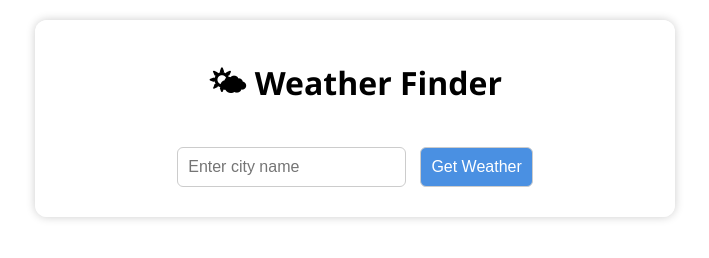
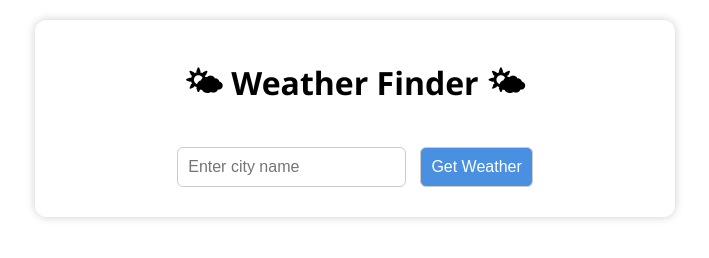
Before and after one commit to rishabh-raj-777/weather-forecast, a website: page public/index.html in a window 1280 px wide. Shown: the whole page, without its empty margins (285-994 px from the left). Drawn offline with nearby package versions, Linux system fonts and the light colour scheme.

Commit message:
Updates.

```diff
--- a/public/index.html
+++ b/public/index.html
@@ -61,7 +61,7 @@
 <div id="map"></div>
 
 <div class="content">
-  <h1>🌤 Weather Finder</h1>
+  <h1>🌤 Weather Finder 🌤</h1>
   <input type="text" id="cityInput" placeholder="Enter city name">
   <button onclick="getWeather()">Get Weather</button>
 
```
